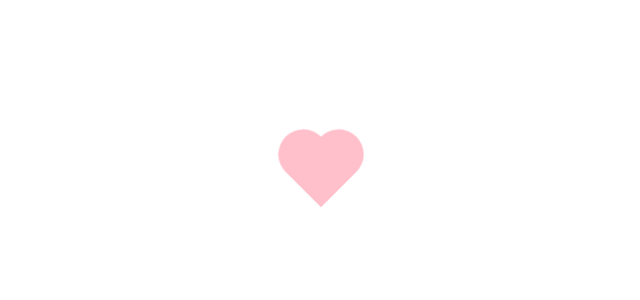
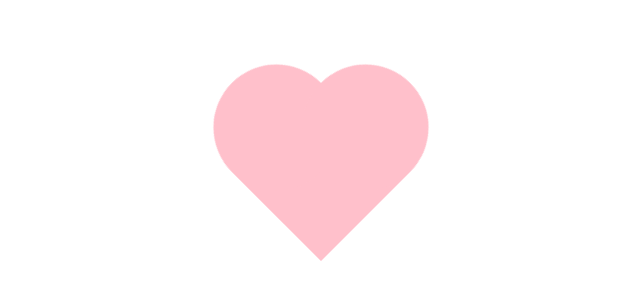
Before and after one commit to Yuanzjls/Heart-beat, a plain HTML site: page index.html in a window 1280 px wide. Shown: the part 228-528 px from the top of the page, without its empty margins (319-959 px from the left). Drawn offline with Linux system fonts and the light colour scheme.

Commit message:
change size

```diff
--- a/index.html
+++ b/index.html
@@ -22,11 +22,11 @@
       bottom: 0;
       left: 0;
       background-color: pink;
-      height: 50px;
-      width: 50px;
+      height: 200px;
+      width: 200px;
       transform: rotate(-45deg);
       animation-name: beat;
-      animation-duration: 1s;
+      animation-duration: 1.5s;
       animation-iteration-count: infinite;
     }
     .heart:after {
@@ -34,19 +34,19 @@
       content: "";
       border-radius: 50%;
       position: absolute;
-      width: 50px;
-      height: 50px;
+      width: 200px;
+      height: 200px;
       top: 0px;
-      left: 25px;
+      left: 100px;
     }
     .heart:before {
       background-color: pink;
       content: "";
       border-radius: 50%;
       position: absolute;
-      width: 50px;
-      height: 50px;
-      top: -25px;
+      width: 200px;
+      height: 200px;
+      top: -100px;
       left: 0px;
     }
 
```
